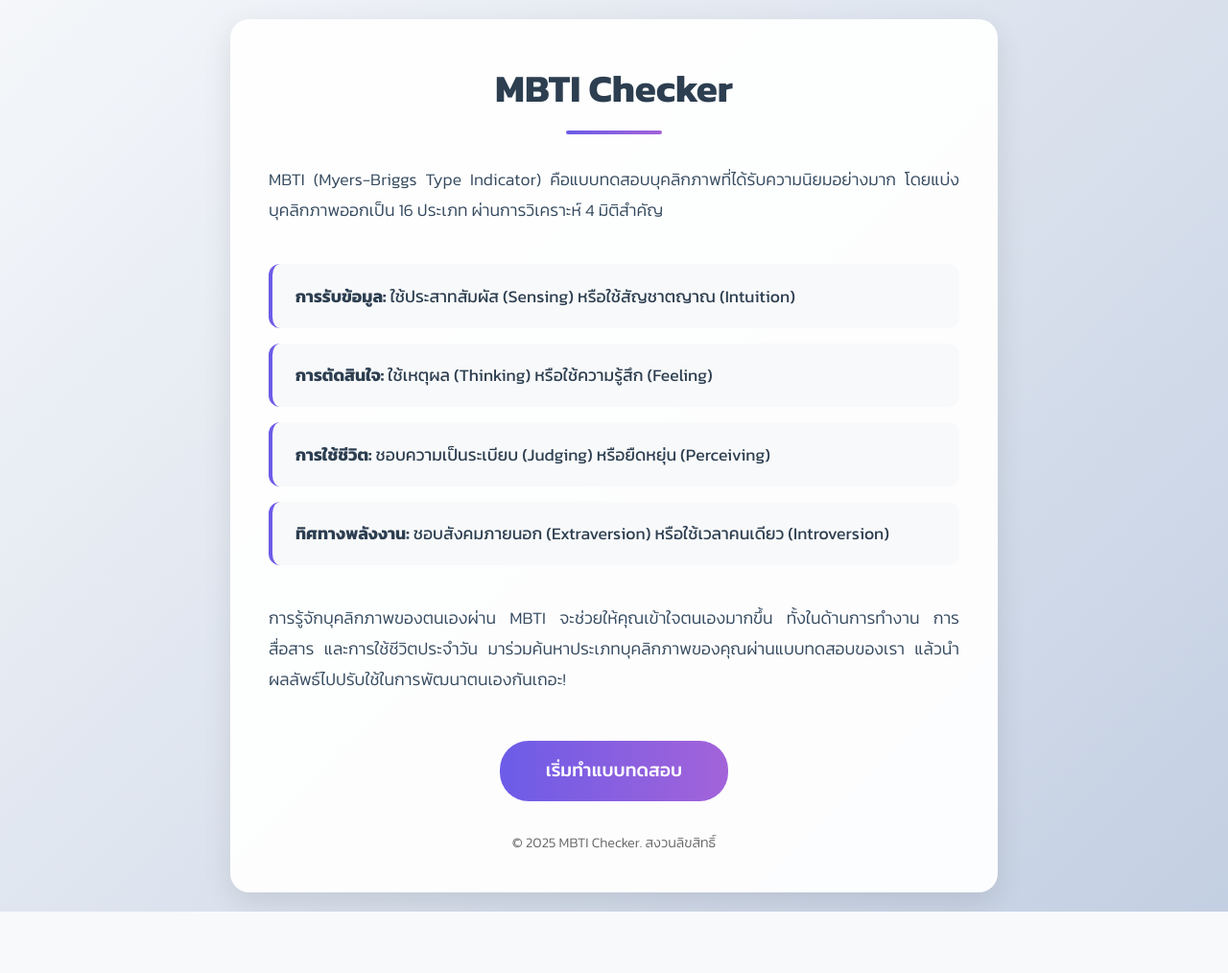
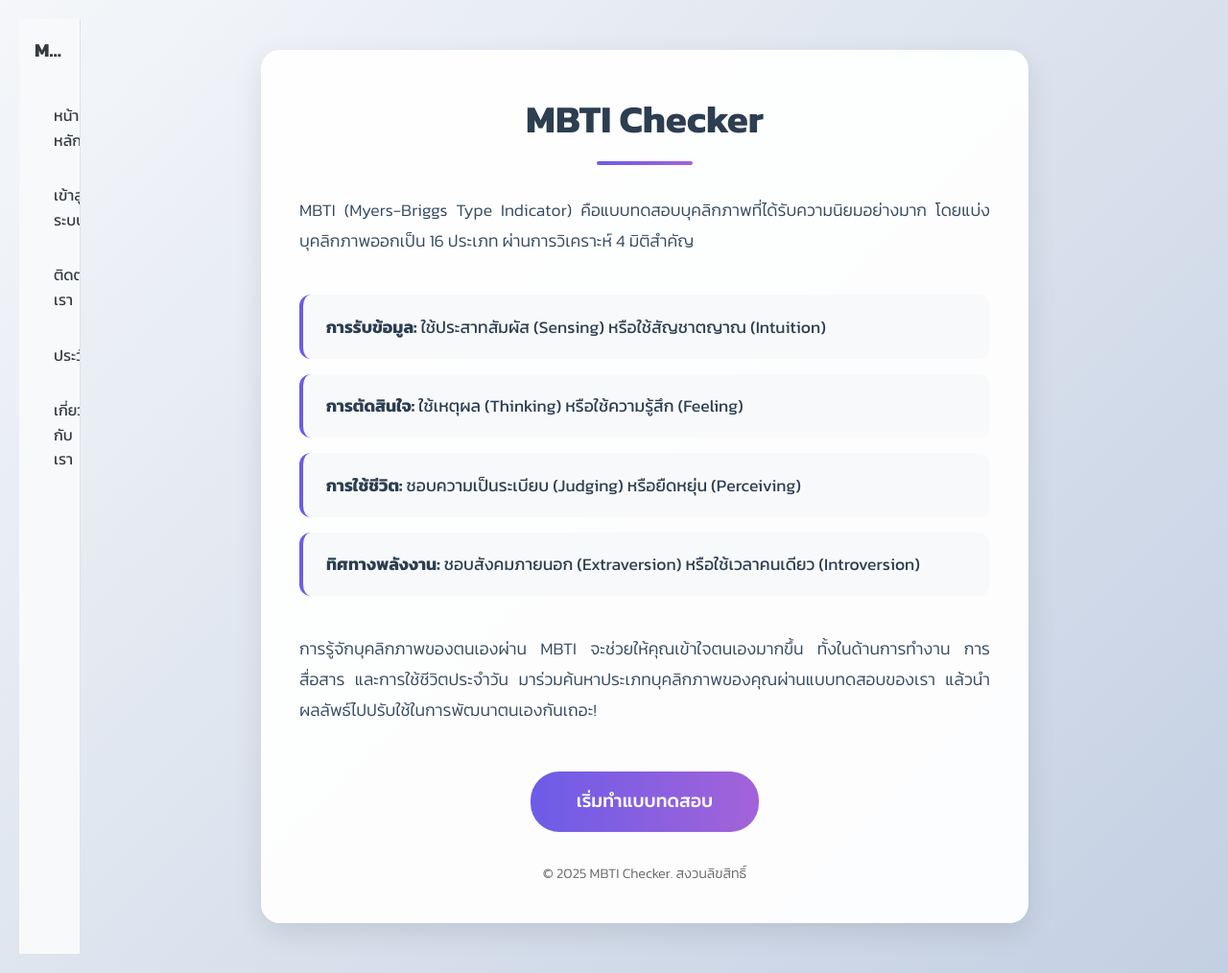
Before and after one commit to chokunkie02/mbti_checker, a Flask app: page / in a window 1280 px wide. Shown: the whole page at 96% size. Before the commit the page ends 950 px from the top, so only its background shows below. Run offline with Flask 2, Linux system fonts and the light colour scheme.

Commit message:
Add sidebar to all pages and update index.html to extend base.html

```diff
--- /dev/null
+++ b/app/templates/base.html
@@ -0,0 +1,121 @@
+<!DOCTYPE html>
+<html lang="th">
+<head>
+    <meta charset="UTF-8">
+    <meta name="viewport" content="width=device-width, initial-scale=1.0">
+    <title>{% block title %}MBTI Checker{% endblock %}</title>
+    <link href="https://fonts.googleapis.com/css2?family=Kanit:wght@300;400;500;600&display=swap" rel="stylesheet">
+    <style>
+        * {
+            margin: 0;
+            padding: 0;
+            box-sizing: border-box;
+        }
+
+        body {
+            font-family: 'Kanit', sans-serif;
+            display: flex;
+            min-height: 100vh;
+        }
+
+        .sidebar {
+            width: 64px;
+            background: #f8f9fa;
+            color: #343a40;
+            padding: 1rem;
+            border-right: 1px solid #dee2e6;
+            transition: width 0.3s;
+            overflow: hidden;
+        }
+
+        .sidebar:hover {
+            width: 250px;
+        }
+
+        .sidebar h2 {
+            font-size: 1.25rem;
+            font-weight: bold;
+            color: #343a40;
+            margin-bottom: 2rem;
+            white-space: nowrap;
+            overflow: hidden;
+            text-overflow: ellipsis;
+        }
+
+        .sidebar nav ul {
+            list-style: none;
+            padding: 0;
+        }
+
+        .sidebar nav ul li {
+            margin-bottom: 1rem;
+        }
+
+        .sidebar nav ul li a {
+            display: flex;
+            align-items: center;
+            color: #343a40;
+            text-decoration: none;
+            padding: 0.5rem;
+            border-radius: 0.5rem;
+            transition: background 0.3s, color 0.3s;
+        }
+
+        .sidebar nav ul li a:hover {
+            background: #e9ecef;
+            color: #007bff;
+        }
+
+        .sidebar nav ul li a svg {
+            margin-right: 0.75rem;
+        }
+
+        .content {
+            flex: 1;
+            padding: 2rem;
+        }
+    </style>
+</head>
+<body>
+    <div class="sidebar">
+        <h2>MBTI Checker</h2>
+        <nav>
+            <ul>
+                <li>
+                    <a href="{{ url_for('main.home') }}">
+                        <svg class="w-5 h-5" fill="none" stroke="currentColor" viewBox="0 0 24 24" xmlns="http://www.w3.org/2000/svg"><path stroke-linecap="round" stroke-linejoin="round" stroke-width="2" d="M3 12l2-2m0 0l7-7 7 7M13 5v6h6m-6 0H7m6 0v6m0 0H7m6 0h6"></path></svg>
+                        <span>หน้าหลัก</span>
+                    </a>
+                </li>
+                <li>
+                    <a href="{{ url_for('main.login') }}">
+                        <svg class="w-5 h-5" fill="none" stroke="currentColor" viewBox="0 0 24 24" xmlns="http://www.w3.org/2000/svg"><path stroke-linecap="round" stroke-linejoin="round" stroke-width="2" d="M5.121 17.804A9 9 0 1112 21a9 9 0 01-6.879-3.196zM15 12h.01"></path></svg>
+                        <span>เข้าสู่ระบบ</span>
+                    </a>
+                </li>
+                <li>
+                    <a href="{{ url_for('main.contact') }}">
+                        <svg class="w-5 h-5" fill="none" stroke="currentColor" viewBox="0 0 24 24" xmlns="http://www.w3.org/2000/svg"><path stroke-linecap="round" stroke-linejoin="round" stroke-width="2" d="M3 8l7.89 5.26a2 2 0 002.22 0L21 8m-9 4v8"></path></svg>
+                        <span>ติดต่อเรา</span>
+                    </a>
+                </li>
+                <li>
+                    <a href="{{ url_for('main.history') }}">
+                        <svg class="w-5 h-5" fill="none" stroke="currentColor" viewBox="0 0 24 24" xmlns="http://www.w3.org/2000/svg"><path stroke-linecap="round" stroke-linejoin="round" stroke-width="2" d="M12 8v4l3 3m6-3a9 9 0 11-18 0 9 9 0 0118 0z"></path></svg>
+                        <span>ประวัติ</span>
+                    </a>
+                </li>
+                <li>
+                    <a href="{{ url_for('main.about') }}">
+                        <svg class="w-5 h-5" fill="none" stroke="currentColor" viewBox="0 0 24 24" xmlns="http://www.w3.org/2000/svg"><path stroke-linecap="round" stroke-linejoin="round" stroke-width="2" d="M13 16h-1v-4h-1m1-4h.01M12 2a10 10 0 100 20 10 10 0 000-20z"></path></svg>
+                        <span>เกี่ยวกับเรา</span>
+                    </a>
+                </li>
+            </ul>
+        </nav>
+    </div>
+    <div class="content">
+        {% block content %}{% endblock %}
+    </div>
+</body>
+</html>
--- a/app/templates/index.html
+++ b/app/templates/index.html
@@ -149,6 +149,11 @@
     </style>
 </head>
 <body>
+    {% extends "base.html" %}
+
+    {% block title %}MBTI Checker | ค้นหาบุคลิกภาพของคุณ{% endblock %}
+
+    {% block content %}
     <div class="container">
         <h1>MBTI Checker</h1>
 
@@ -185,5 +190,6 @@
             © 2025 MBTI Checker. สงวนลิขสิทธิ์
         </p>
     </div>
+    {% endblock %}
 </body>
 </html>
```
